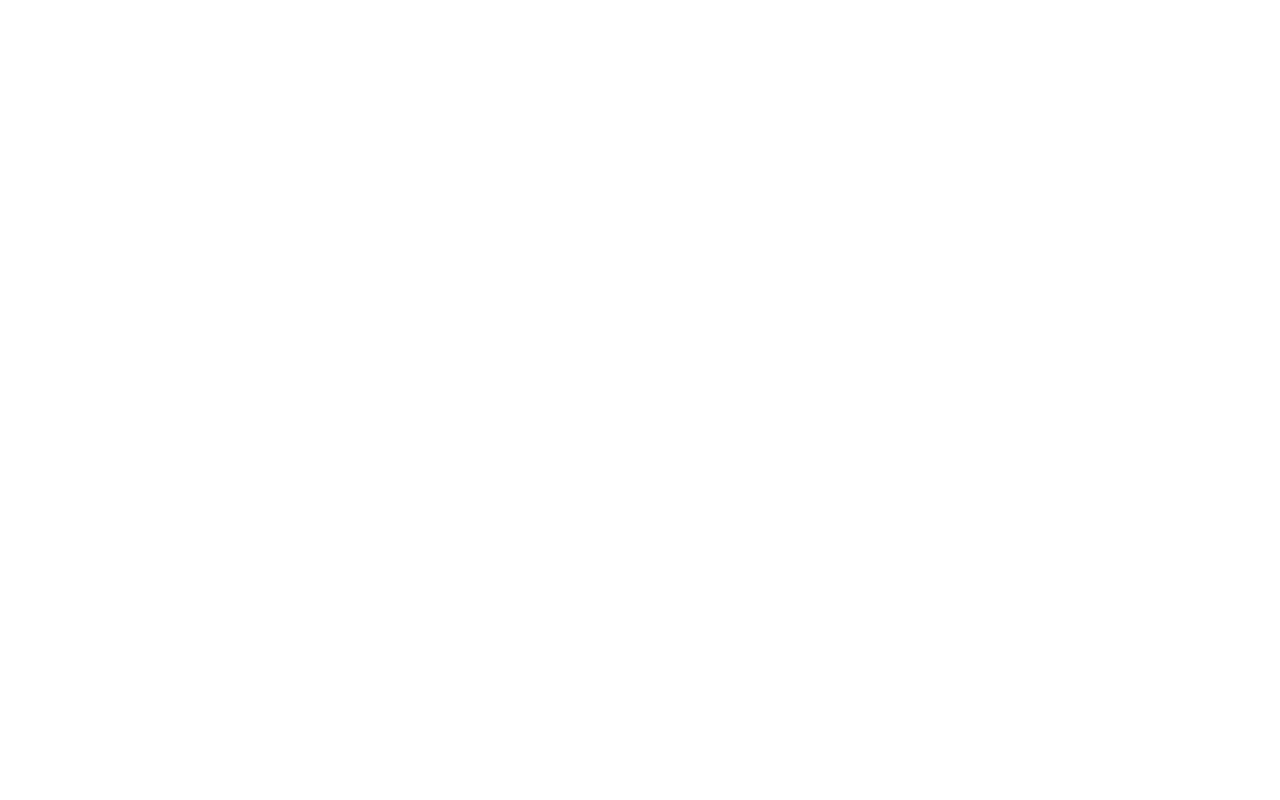
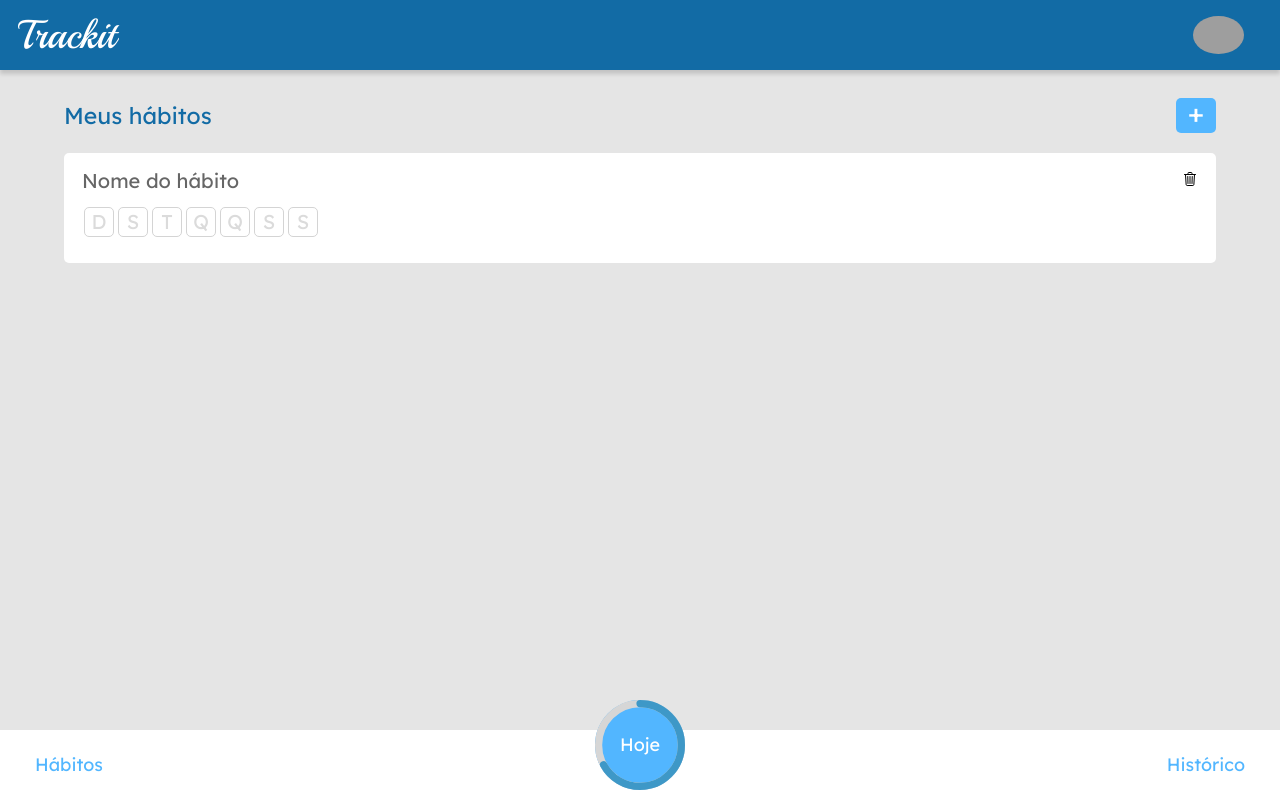
Before and after one commit to yugosk/Trackit, a React app: page /habitos in a window 1280 px wide. Before the commit this address had no page. Built offline with nearby package versions, Linux system fonts and the light colour scheme; grey boxes are pictures that could not be loaded.

Commit message:
layouts prontos, login e cadastro implementados

```diff
--- a/package.json
+++ b/package.json
@@ -4,8 +4,11 @@
   "private": true,
   "dependencies": {
     "axios": "^0.27.2",
+    "dayjs": "^1.11.2",
     "react": "^17.0.2",
+    "react-circular-progressbar": "^2.0.4",
     "react-dom": "^17.0.2",
+    "react-loader-spinner": "^6.0.0-0",
     "react-router-dom": "^6.3.0",
     "react-scripts": "^4.0.3",
     "styled-components": "^5.3.5"
--- a/src/components/App.js
+++ b/src/components/App.js
@@ -2,22 +2,35 @@ import { BrowserRouter, Routes, Route } from "react-router-dom";
 import { useState } from "react";
 import UserContext from "../contexts/UserContext";
 import GlobalStyled from "./GlobalStyled";
+
 import Login from "./LoginScreen";
 import Register from "./RegisterScreen";
-import DeuCerto from "./Teste";
+import Habits from "./Habits.js";
+import Today from "./Today.js";
+import History from "./History.js"
 
 export default function App() {
-    const [token, setToken] = useState(null);
+    const [user, SetUser] = useState({
+        id: "",
+        name: "",
+        image: "",
+        email: "",
+        password: "",
+        token: ""
+    });
 
     return (
-        <UserContext.Provider value={{token, setToken}}>
-            <BrowserRouter>
+        <BrowserRouter>
+            <UserContext.Provider value={[{ user, SetUser }]}>
                 <Routes>
                     <Route path="/" element={<Login />} />
                     <Route path="/cadastro" element={<Register />} />
+                    <Route path="/habitos" element={<Habits />} />
+                    <Route path="/hoje" element={<Today />} />
+                    <Route path="historico" element={<History />} />
                 </Routes>
                 <GlobalStyled />
-            </BrowserRouter>
-        </UserContext.Provider>
+            </UserContext.Provider>
+        </BrowserRouter>
     );
 }
--- /dev/null
+++ b/src/components/Footer.js
@@ -0,0 +1,58 @@
+import styled from 'styled-components';
+import { CircularProgressbar } from 'react-circular-progressbar';
+import "react-circular-progressbar/dist/styles.css";
+
+export default function Footer() {
+    return (
+        <StyledFooter>
+            <h1> Hábitos </h1>
+            <Progress>
+                <p> Hoje </p>
+                <CircularProgressbar value={67} />
+            </Progress>
+            <h1> Histórico </h1>
+        </StyledFooter>
+    )
+}
+
+const StyledFooter = styled.div`
+    padding: 0 35px;
+    width: 100%;
+    height: 70px;
+    background-color: #FFFFFF;
+    display: flex;
+    justify-content: space-between;
+    align-items: center;
+    position: fixed;
+    bottom: 0;
+    z-index: 2;
+
+    h1 {
+        font-size: 18px;
+        color: #52B6FF;
+        font-weight: 400;
+        font-family: 'Lexend Deca', sans-serif;
+    }
+`;
+
+const Progress = styled.div`
+    width: 90px;
+    height: 90px;
+    background-color: #52B6FF;
+    border-radius: 50%;
+    position: absolute;
+    bottom: 10px;
+    left: 50%;
+    transform: translate(-50%, 0);
+
+    p {
+        font-size: 18px;
+        font-weight: 400;
+        color: #FFFFFF;
+        position: absolute;
+        top: 50%;
+        left: 50%;
+        transform: translate(-50%, -50%);
+        font-family: 'Lexend Deca', sans-serif;
+    }
+`
--- /dev/null
+++ b/src/components/Habits.js
@@ -0,0 +1,283 @@
+import React, { useState, useEffect, useContext } from "react";
+import UserContext from "../contexts/UserContext";
+import styled from "styled-components";
+import axios from "axios";
+
+import Footer from "./Footer";
+import Header from "./Header";
+
+export default function Habits() {
+    const [habitCreation, setHabitCreation] = useState(false)
+    const [habit, setHabit] = useState({
+        name:"",
+        days: []
+    });
+    const [habitList, setHabitList] = useState([]);
+    const { user, setUser } = useContext(UserContext);
+
+    const weekdays = ["D", "S", "T", "Q", "Q", "S", "S"];
+
+    function toggleHabitCreation() {
+        if (habitCreation) {
+            setHabitCreation(false);
+        } else {
+            setHabitCreation(true);
+        };
+    };
+
+    function cancelHabitCreation() {
+        setHabit({
+            name: "",
+            days: []
+        });
+        setHabitCreation(false);
+    }
+
+    function getHabits() {
+        // const promise = axios.get("https://mock-api.bootcamp.respondeai.com.br/api/v2/trackit/habits", {
+        //     headers: {
+        //         'Authorization': `Bearer ${user.token}`
+        //     }
+        // });
+        // promise.then(response => console.log(response));
+        console.log("habitos requisitados");
+    }
+
+    function submitNewHabit() {
+        // if(habit.name !== "" && Habits.days.length > 0) {
+        //     const request = axios.post("https://mock-api.bootcamp.respondeai.com.br/api/v2/trackit/habits", habit, {
+        //         headers: {
+        //             'Authorization': `Bearer ${user.token}`
+        //         }
+        //     });
+        //     request.then(response => console.log(response.data));
+        //     request.catch(err => console.log(err.response.status));
+        // }
+        console.log("habito adicionado");
+    }
+
+    useEffect(() => {
+        getHabits();
+    }, []);
+
+    return (
+        <>
+            <Header />
+            <HabitContainer>
+                <HabitText>
+                    <p>Meus hábitos</p>
+                    <button onClick={toggleHabitCreation}>+</button>
+                </HabitText>
+                <MyHabit>
+                    <StyledHabit>
+                        <h2>Nome do hábito</h2>
+                        <ion-icon name="trash-outline"></ion-icon>
+                    </StyledHabit>
+                    <DayList>
+                        {weekdays.map((day, index) => <WeekDay
+                            key={index}
+                            day={day}
+                            number={index+1}
+                            habit={habit}
+                            setHabit={setHabit} />)}
+                    </DayList>
+                </MyHabit>
+                <AddHabit display={habitCreation ? "block" : "none"}>
+                    <input type="text" placeholder="nome do hábito" value={habit.name} onChange={(e) => setHabit({...habit, name: e.target.value})} />
+                    <DayList>
+                        {weekdays.map((day, index) => <WeekDay
+                            key={index}
+                            day={day}
+                            number={index+1}
+                            habit={habit}
+                            setHabit={setHabit} />)}
+                    </DayList>
+                    <AddHabitButtons>
+                        <p onClick={cancelHabitCreation}> Cancelar </p>
+                        <button onClick={submitNewHabit}> Salvar </button>
+                    </AddHabitButtons>
+                </AddHabit>
+            </HabitContainer>
+            <Footer />
+        </>
+    );
+}
+
+function WeekDay({ day, number, habit, setHabit }) {
+    const array = habit.days;
+
+    function toggleSelected(p) {
+        if (array.includes(p)) {
+            setHabit({...habit, days: array.filter(id => id !== p)});
+        } else {
+            array.push(p);
+            setHabit({...habit, days: array});
+        }
+    }
+
+    if (array.includes(number)) {
+        return (
+            <StyledWeekDay background="#cfcfcf" font="#ffffff" onClick={() => toggleSelected(number)}><p>{day}</p></StyledWeekDay>
+        );
+    } else {
+        return (
+            <StyledWeekDay background="#ffffff" font="#dbdbdb" onClick={() => toggleSelected(number)}><p>{day}</p></StyledWeekDay>
+        );
+    };
+}
+
+function DailyHabits() {}
+
+
+const MyHabit = styled.div`
+    width: 90%;
+    heigth: 91px;
+    flex-direction: column;
+    background-color: #ffffff;
+    padding: 18px;
+    border-radius: 5px;
+    margin-bottom: 10px;
+
+    h2{
+        font-family: 'Lexend Deca', sans-serif;
+        font-size: 20px;
+        color: #666666;
+        margin-bottom: 8px;
+    }
+`
+
+const StyledHabit = styled.div`
+    display: flex;
+    flex-direction: row;
+    justify-content: space-between;
+`
+
+const DayList = styled.div`
+    display: flex;
+    flex-direction: row;
+`
+
+const StyledWeekDay = styled.div`
+    width: 30px;
+    height: 30px;
+    margin: 8px 2px;
+    background-color: ${props => props.background};
+    border: 1px solid #D4D4D4;
+    border-radius: 5px;
+    display: flex;
+    justify-content: center;
+    align-items: center;
+    cursor: pointer;
+    p{
+        font-family: 'Lexend Deca', sans-serif;
+        font-size: 20px;
+        color: ${props => props.font};
+    }
+`
+
+const AddHabitButtons = styled.div`
+    display: flex;
+    align-items: center;
+    position: absolute;
+    bottom: 18px;
+    right: 18px;
+
+    p{
+        font-size: 16px;
+        color: #52B6FF;
+        margin-right: 20px;
+        cursor: pointer;
+        font-family: 'Lexend Deca', sans-serif;
+
+        &:hover {
+            text-decoration: underline;
+        }
+    }
+
+    button {
+        width: 84px;
+        height: 35px;
+        background-color: #52B6FF;
+        border: 0px solid transparent;
+        border-radius: 5px;
+        font-family: 'Lexend Deca', sans-serif;
+        font-size: 16px;
+        color: #FFFFFF;
+        cursor: pointer;
+    }
+`
+
+const AddHabit = styled.form`
+    width: 90%;
+    height: 180px;
+    padding: 18px;
+    background: #FFFFFF;
+    border-radius: 5px;
+    position: relative;
+    display: ${props => props.display};
+    flex-direction: column;
+
+    input{
+        width: 100%;
+        height: 45px;
+        background: transparent;
+        border: 1px solid #D4D4D4;
+        border-radius: 5px;
+        padding: 10px;
+        font-family: 'Lexend Deca', sans-serif;
+        font-size: 20px;
+        color: #666666;
+
+        &::placeholder {
+            font-family: 'Lexend Deca', sans-serif;
+            font-size: 20px;
+            color: #DBDBDB;
+        }
+    }
+`
+
+const HabitContainer = styled.div`
+    height: 100vh;
+    width: 100vw;
+    display: flex;
+    flex-direction: column;
+    align-items: center;
+    padding-top: 98px;
+    padding-bottom: 101px;
+    justify-content: flex-start;
+    background-color: #e5e5e5;
+`
+
+const HabitText = styled.div`
+    display: flex;
+    width: 90%;
+    height: 35px;
+    flex-direction: row;
+    align-items: center;
+    justify-content: space-between;
+    margin-bottom: 20px;
+
+    p{
+        font-family: 'Lexend Deca', sans-serif;
+        font-size: 23px;
+        font-weight: 400;
+        color: #126ba5;
+    }
+
+    button{
+        background-color: #52b6ff;
+        font-family: 'Lexend Deca', sans-serif;
+        color: #ffffff;
+        font-size: 27px;
+        line-heigth: 35px;
+        font-weight: 400;
+        border-radius: 5px;
+        width: 40px;
+        height: 35px;
+        border: none;
+        display: flex;
+        align-items: center;
+        justify-content: center;
+        padding-bottom: 7px;
+    }
+`
--- /dev/null
+++ b/src/components/Header.js
@@ -0,0 +1,44 @@
+import React from "react";
+import styled from "styled-components";
+
+export default function Header() {
+    return (
+        <StyledHeader>
+            <h1>Trackit</h1>
+            <img src={"https://i.pinimg.com/736x/f0/af/cb/f0afcbce7ed4a7df7b822964501bf995.jpg"} />
+        </StyledHeader>
+    );
+}
+
+const StyledHeader = styled.div`
+    height: 70px;
+    width: 100%;
+    display: flex;
+    position: fixed;
+    top: 0;
+    background-color: #126BA5;
+    box-shadow: 0px 4px 4px rgba(0, 0, 0, 0.15);
+    flex-direction: row;
+    align-items: center;
+    justify-content: space-between;
+    z-index: 1;
+    padding-left: 18px;
+    padding-right: 18px;
+
+    h1{
+        font-family: 'Playball', cursive;
+        font-size: 40px;
+        line-height: 49px;
+        text-align: start;
+        color: #ffffff;
+    }
+
+    img{
+        width: 51px;
+        heigth: 51px;
+        border: none;
+        border-radius: 50%;
+        object-fit: cover;
+        margin-right: 18px;
+    }
+`
--- /dev/null
+++ b/src/components/History.js
@@ -0,0 +1,56 @@
+import styled from "styled-components";
+
+import Header from "./Header";
+import Footer from "./Footer";
+
+export default function History() {
+    return (
+        <>
+        <Header />
+            <HistoryContainer>
+                <HistoryText>
+                    <h1>Histórico</h1>
+                    <p>Em breve você poderá ver o histórico dos seus hábitos aqui!</p>
+                </HistoryText>
+            </HistoryContainer>
+        <Footer />
+        </>
+    );
+}
+
+const HistoryContainer = styled.div`
+    height: 100vh;
+    width: 100vw;
+    display: flex;
+    flex-direction: column;
+    align-items: center;
+    padding-top: 98px;
+    padding-bottom: 101px;
+    justify-content: flex-start;
+    background-color: #e5e5e5;
+`
+const HistoryText = styled.div`
+    width: 90%;
+    height: 52px;
+    flex-direction: column;
+    align-items: flex-start;
+    justify-content: flex-start;
+
+    h1{
+        font-family: 'Lexend Deca', sans-serif;
+        font-size: 23px;
+        font-weight: 400;
+        color: #126ba5;
+        line-height: 29px;
+    }
+
+    p{
+        font-family: 'Lexend Deca', sans-serif;
+        font-size: 18px;
+        font-weight: 400;
+        color: #666666;
+        line-height: 22px;
+        margin-top: 17px;
+    }
+
+`
--- a/src/components/LoginScreen.js
+++ b/src/components/LoginScreen.js
@@ -8,24 +8,57 @@ import UserContext from "../contexts/UserContext";
 export default function Login() {
     const [email, setEmail] = useState("");
     const [password, setPassword] = useState("");
-    const { token, setToken } = useContext(UserContext);
-    const navigate = useNavigate;
+    const [error, setError] = useState("")
+    const { setUser } = useContext(UserContext);
+    const navigate = useNavigate();
 
     function submitLogin(event) {
         event.preventDefault();
         const regEmail = /^[\w-\.]+@([\w-]+\.)+[\w-]{2,4}$/i;
         if (regEmail.test(email) && password !== "") {
+            setError("");
             const promise = axios.post("https://mock-api.bootcamp.respondeai.com.br/api/v2/trackit/auth/login", {
                 email: email,
                 password: password
             })
 
-            promise.then(response => setToken(response.data.token));
-            promise.catch(err => console.log(err));
+            promise.then(response =>{
+                setUser({
+                    id: response.data.id,
+                    name: response.data.name,
+                    image: response.data.image,
+                    email: response.data.email,
+                    password: response.data.password,
+                    token: response.data.token
+            });
+            console.log("pegou os dados")
+            navigate("/habitos");
+        });
+            promise.catch(err => {
+                switch(err.response.status) {
+                    case 401:
+                        setError("Usuário não encontrado. Verifique os dados inseridos!");
+                        setEmail("");
+                        setPassword("");
+                        break;
+                    case 422:
+                        setError("Dados inválidos. Tente novamente!");
+                        setEmail("");
+                        setPassword("");
+                        break;
+                    case 500:
+                        setError("Servidor indisponível no momento. Tente novamente mais tarde!");
+                        break;
+                    default:
+                        setError("Verifique os dados inseridos!");
+                }
+                alert(error);
+            });
 
             navigate("/habitos");
 } else {
-    alert("Preencha os campos corretamente.");
+    setError("Favor preencher todos os campos!");
+    alert(error);
 }
     }
 
--- a/src/components/Teste.js
+++ /dev/null
@@ -1,5 +0,0 @@
-export default function DeuCerto() {
-    return (
-        <p>deu certo</p>
-    );
-}
--- /dev/null
+++ b/src/components/Today.js
@@ -0,0 +1,123 @@
+import React, { useState, useContext } from "react";
+import styled from "styled-components";
+
+import Header from "./Header";
+import Footer from "./Footer";
+
+export default function Today() {
+    return (
+        <>
+            <Header />
+            <TodayContainer>
+                <Title>
+                    <h1>Segunda, 17/05</h1>
+                    <p>Nenhum hábito concluído ainda</p>
+                </Title>
+                <DailyHabit completed={false} />
+            </TodayContainer>
+            <Footer />
+        </>
+    );
+}
+
+function DailyHabit() {
+    return (
+        <HabitCheck>
+            <HabitCheckText>
+                <h2>Nome do hábito</h2>
+                <p>Sequência: x dias</p>
+                <p>Seu recorde: y dias</p>
+            </HabitCheckText>
+            <HabitCheckButton>
+                <ion-icon name="checkmark-outline"></ion-icon>
+            </HabitCheckButton>
+        </HabitCheck>
+    );
+}
+
+const HabitCheck = styled.div`
+    width: 90%;
+    height: 94px;
+    display: flex;
+    flex-direction: row;
+    align-items: center;
+    justify-content: space-between;
+    background-color: #ffffff;
+    border-radius: 5px;
+    padding-right: 15px;
+    padding-left: 15px;
+    margin-bottom: 10px;
+`
+
+const HabitCheckText = styled.div`
+    display: flex;
+    flex-direction: column;
+    justify-content: flex-start;
+    align-items: flex-start;
+
+    h2{
+        font-family: 'Lexend Deca', sans-serif;
+        font-size: 20px;
+        font-weigth: 400;
+        line-height: 25px;
+        color: #666666;
+        margin-bottom: 7px;
+    }
+
+    p{
+        font-family: 'Lexend Deca', sans-serif;
+        font-size: 13px;
+        font-weigth: 400;
+        line-height: 16px;
+        color: #666666;
+    }
+`
+
+const HabitCheckButton = styled.div`
+    width: 69px;
+    height: 69px;
+    display: flex;
+    align-items: center;
+    justify-content: center;
+    background-color: #ebebeb;
+    border-radius: 5px;
+    font-size: 36px;
+    color: #ffffff;
+`
+
+const TodayContainer = styled.div`
+    height: 100vh;
+    width: 100vw;
+    display: flex;
+    flex-direction: column;
+    align-items: center;
+    padding-top: 98px;
+    padding-bottom: 101px;
+    justify-content: flex-start;
+    background-color: #e5e5e5;
+`
+
+const Title = styled.div`
+    width: 90%;
+    height: 52px;
+    flex-direction: column;
+    align-items: flex-start;
+    justify-content: flex-start;
+    margin-bottom: 28px;
+
+    h1{
+        font-family: 'Lexend Deca', sans-serif;
+        font-size: 23px;
+        font-weight: 400;
+        color: #126ba5;
+        line-height: 29px;
+    }
+
+    p{
+        font-family: 'Lexend Deca', sans-serif;
+        font-size: 18px;
+        font-weight: 400;
+        color: #bababa;
+        line-height: 22px;
+    }
+`
--- a/src/contexts/UserContext.js
+++ b/src/contexts/UserContext.js
@@ -1,3 +1,5 @@
 import { createContext } from "react";
+
 const UserContext = createContext();
+
 export default UserContext;
```
Also changed, not shown: public/index.html (+2 -1 lines), 1 other file.
